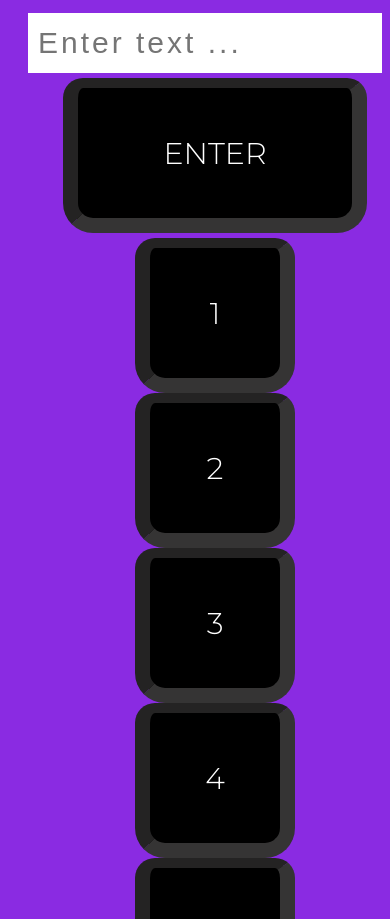
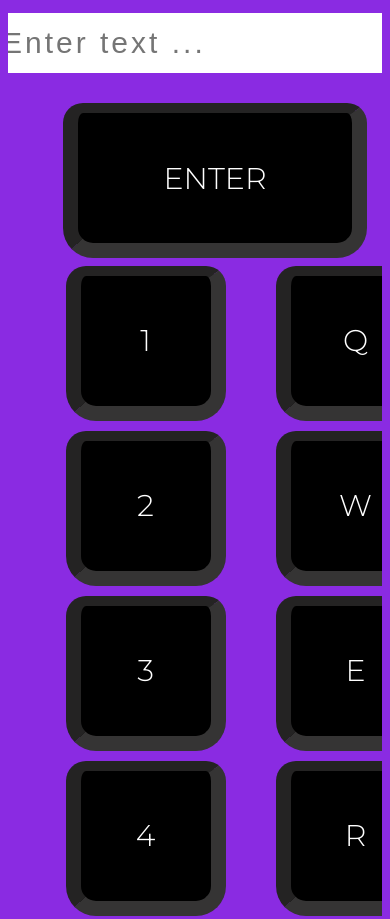
Before and after one commit to KarpenkoPavlo/KeyboardApp, a plain HTML site: page index.html in a window 390 px wide. Shown: the top 919 px of the page. Drawn offline with Linux system fonts and the light colour scheme.

Commit message:
Completed v.02

```diff
--- a/index.html
+++ b/index.html
@@ -31,6 +31,8 @@
                         <li class="num item butPress">7</li>
                         <li class="num item butPress">8</li>
                         <li class="num item butPress">9</li>
+                        <li class="num item butPress">9</li>
+
                     </ul>
                 </nav>
                 <nav class="letters list">
--- a/script.js
+++ b/script.js
@@ -40,12 +40,16 @@ function keyPush(event) {
 }
 
 document.querySelector('.inputKey').onkeydown = keyPush;
-/*-------------------------------------------------*/
-document.querySelectorAll('.butPress').addEventListener('click', (event) => {
-    let butPress = document.querySelector('.butPress');
 
-    if(event.key === 'onclick') {
-        butPress.classList.add('active');
-        console.log('gfd');
-    }
-})
+/* Додаю можливість кліку по елементам. Додається клас active при кліку */
+function setActive() {
+    let butPressItems = document.querySelectorAll('.butPress');
+
+    butPressItems.forEach(function(item) {
+        item.addEventListener('click', function() {
+            item.classList.toggle('active');
+        });
+    });
+}
+
+setActive();
--- a/style.css
+++ b/style.css
@@ -24,7 +24,7 @@ body {
 
 /* Input */
 .formKey {
-    padding: 5px;
+    padding: 5px 5px 30px 5px;
 }
 .inputKey {
     padding: 5px 10px;
@@ -55,7 +55,7 @@ body {
     display: flex;
     justify-content: center;
     align-items: center;
-    column-gap: 5px;
+    gap: 5px;
 }
 .item {
     display: flex;
@@ -63,6 +63,8 @@ body {
     align-items: center;
     width: 100px;
     height: 100px;
+    min-width: 50px;
+    min-height: 50px;
     background-color: rgb(0, 0, 0);
     border-top: 10px solid #242323;
     border-right: 15px solid #353434;
@@ -150,8 +152,37 @@ body {
 }
 
 @media(max-width: 2000px) {
+    .oths,
+    .letts {
+        flex-wrap: wrap;
+    }
+
+    .numsLets {
+        flex-direction: row;
+        margin: 0 auto;
+    }
+
+    .letters,
+    .numbers {
+        display: grid;
+        grid-template-columns: repeat(1, 1fr); /* 3 колонки равной ширины */
+        gap: 5px;
+    }
     .letts,
     .nums {
+        display: flex;
         flex-wrap: wrap;
     }
+    .lett,
+    .num {
+        flex: 1 0 calc(10%); /* 33.33% ширины с учетом промежутков между элементами */
+        margin: 2.5px; /* Половина значения gap для учета промежутков */
+    }
 }
+
+@media(max-width: 991px) {
+    .formKey {
+        display: flex;
+        justify-content: center;
+    }
+}
```
